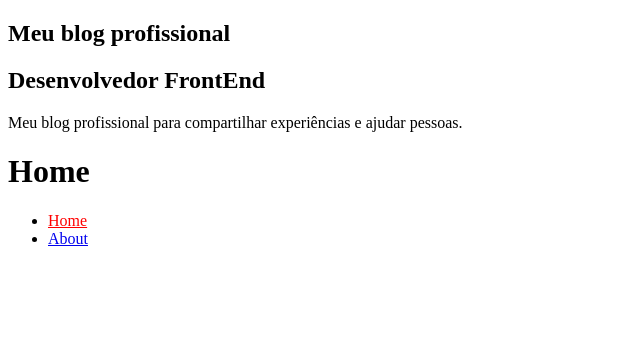
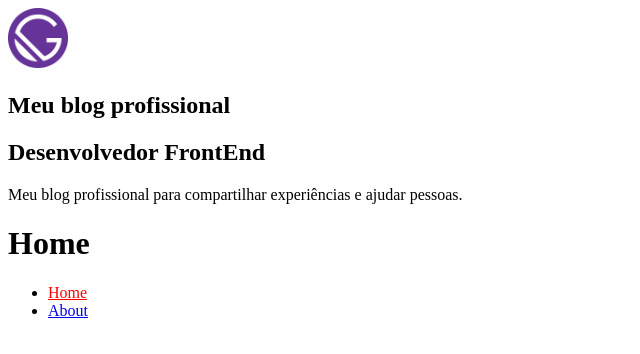
Before and after one commit to lucas-castro-developer/my-professional-blog, a Gatsby site: page / in a window 1280 px wide. Shown: the whole page, without its empty margins (0-640 px from the left). Built offline with nearby package versions, Linux system fonts and the light colour scheme; Gatsby itself is replaced by a stand-in of ours.

Commit message:
Creating Avatar component

```diff
--- /dev/null
+++ b/src/components/Avatar/index.js
@@ -0,0 +1,22 @@
+import React from "React"
+import { useStaticQuery, graphql } from "gatsby"
+import Img from "gatsby-image"
+
+const Avatar = () => {
+  const { avatarImage } = useStaticQuery(
+    graphql`
+      query {
+        avatarImage: file(relativePath: { eq: "gatsby-icon.png" }) {
+          childImageSharp {
+            fixed(width: 60, height: 60) {
+              ...GatsbyImageSharpFixed_tracedSVG
+            }
+          }
+        }
+      }
+    `
+  )
+  return <Img fixed={avatarImage.childImageSharp.fixed} />
+}
+
+export default Avatar
--- a/src/components/Profile/index.js
+++ b/src/components/Profile/index.js
@@ -1,5 +1,7 @@
 import React from "react"
 import { useStaticQuery, graphql } from "gatsby"
+
+import Avatar from "../Avatar"
 
 const Profile = () => {
   const {
@@ -19,6 +21,7 @@ const Profile = () => {
   `)
   return (
     <div className="profile-wrapper">
+      <Avatar />
       <h1>{title}</h1>
       <h2>{position}</h2>
       <p>{description}</p>
```
